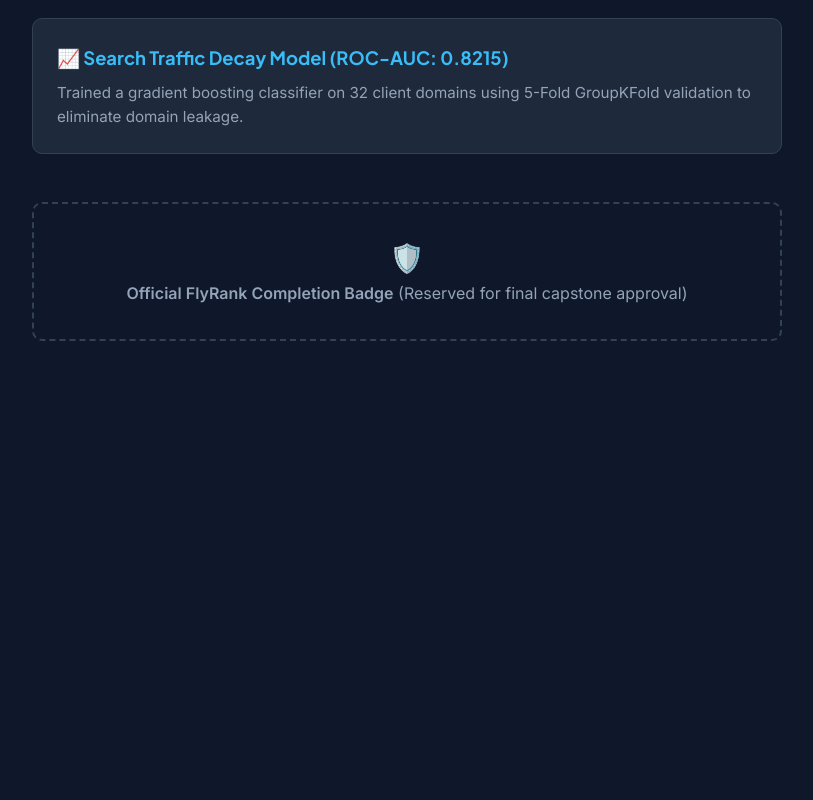
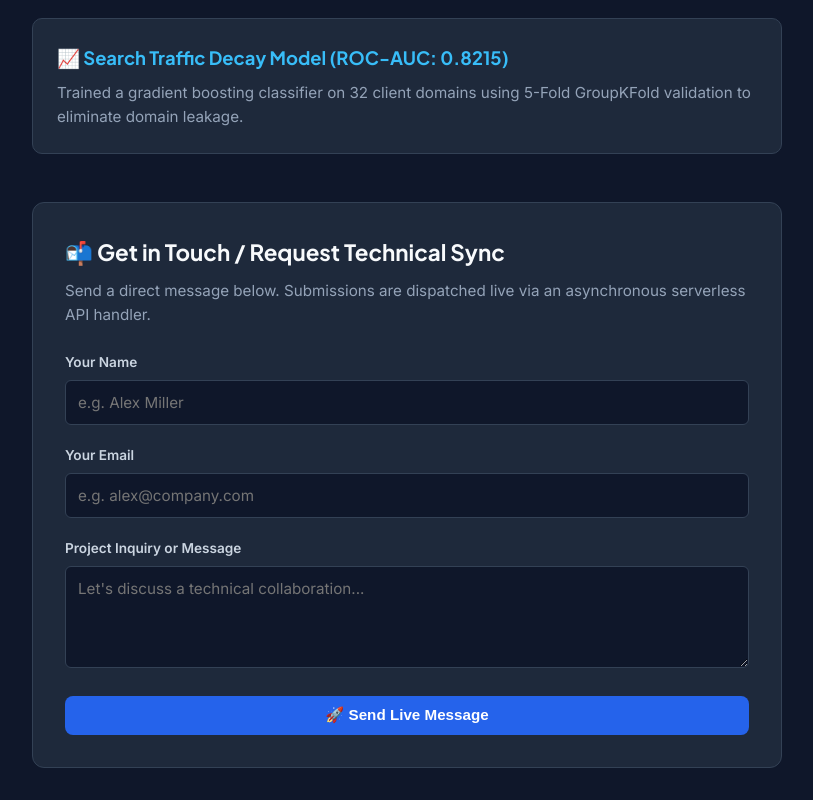
Before and after one commit to rafayyk7/flyrank-ml, a plain HTML site: page index.html in a window 1280 px wide. Shown: the part 635-1435 px from the top of the page, without its empty margins (233-1046 px from the left). Before the commit the page ends 1008 px from the top, so only its background shows below. Drawn offline with Linux system fonts and the light colour scheme.

Commit message:
Implement serverless contact form and style updates
Added a serverless contact form with dynamic styling and updated button actions.

```diff
--- a/index.html
+++ b/index.html
@@ -16,12 +16,22 @@
     p.claim { font-size: 1.15rem; color: #94A3B8; margin-bottom: 2rem; }
     .links { display: flex; flex-wrap: wrap; gap: 0.75rem; margin-bottom: 3rem; }
     .btn { padding: 0.65rem 1.2rem; border-radius: 8px; font-weight: 600; text-decoration: none; font-size: 0.95rem; }
-    .btn-blue { background: #2563EB; color: #fff; }
+    .btn-blue { background: #2563EB; color: #fff; border: none; cursor: pointer; }
     .btn-dark { background: #1E293B; color: #F8FAFC; border: 1px solid #334155; }
     .card { background: #1E293B; border: 1px solid #334155; border-radius: 10px; padding: 1.5rem; margin-bottom: 1.5rem; }
     .card h3 { font-family: 'Plus Jakarta Sans', sans-serif; color: #38BDF8; margin-bottom: 0.5rem; font-size: 1.15rem; }
     .card p { color: #94A3B8; font-size: 0.95rem; }
-    .badge-box { border: 2px dashed #334155; border-radius: 10px; padding: 2rem; text-align: center; margin-top: 3rem; color: #94A3B8; }
+
+    /* Dynamic Form Styling */
+    .form-container { background: #1E293B; border: 1px solid #334155; border-radius: 12px; padding: 2rem; margin-top: 3rem; }
+    .form-container h2 { font-family: 'Plus Jakarta Sans', sans-serif; margin-bottom: 0.5rem; font-size: 1.4rem; }
+    .form-container p { color: #94A3B8; margin-bottom: 1.5rem; font-size: 0.95rem; }
+    .form-group { margin-bottom: 1.25rem; }
+    .form-group label { display: block; font-size: 0.85rem; font-weight: 600; margin-bottom: 0.4rem; color: #CBD5E1; }
+    .form-group input, .form-group textarea {
+      width: 100%; padding: 0.75rem; background: #0F172A; border: 1px solid #334155; border-radius: 6px; color: #F8FAFC; font-family: inherit; font-size: 0.95rem;
+    }
+    .form-group input:focus, .form-group textarea:focus { outline: none; border-color: #2563EB; }
   </style>
 </head>
 <body>
@@ -38,7 +48,7 @@
       <a href="https://github.com/rafayyk7" class="btn btn-blue" target="_blank">💻 GitHub</a>
       <a href="https://linkedin.com" class="btn btn-dark" target="_blank">🔗 LinkedIn</a>
       <a href="https://github.com/rafayyk7/flyrank-ml/tree/main/work" class="btn btn-dark" target="_blank">📄 CV / Artifacts</a>
-      <a href="mailto:ab.rafay.khan1@gmail.com" class="btn btn-dark">📅 Contact / Book Sync</a>
+      <a href="#contact" class="btn btn-dark">✉️ Send Message</a>
     </div>
 
     <h2 style="font-family:'Plus Jakarta Sans'; margin-bottom: 1rem;">Selected Work</h2>
@@ -51,9 +61,33 @@
       <p>Trained a gradient boosting classifier on 32 client domains using 5-Fold GroupKFold validation to eliminate domain leakage.</p>
     </div>
 
-    <div class="badge-box">
-      <div style="font-size: 1.75rem;">🛡️</div>
-      <p><strong>Official FlyRank Completion Badge</strong> (Reserved for final capstone approval)</p>
+    <!-- Dynamic Live Feature: Serverless Contact Form -->
+    <div class="form-container" id="contact">
+      <h2>📬 Get in Touch / Request Technical Sync</h2>
+      <p>Send a direct message below. Submissions are dispatched live via an asynchronous serverless API handler.</p>
+
+      <form action="https://api.web3forms.com/submit" method="POST">
+        <!-- Public Access Key for instant submission routing -->
+        <input type="hidden" name="access_key" value="03e3532c-7b24-4f51-b8fb-24835848bb20" />
+        <input type="hidden" name="subject" value="New Portfolio Contact Submission" />
+
+        <div class="form-group">
+          <label for="name">Your Name</label>
+          <input type="text" id="name" name="name" required placeholder="e.g. Alex Miller" />
+        </div>
+
+        <div class="form-group">
+          <label for="email">Your Email</label>
+          <input type="email" id="email" name="email" required placeholder="e.g. alex@company.com" />
+        </div>
+
+        <div class="form-group">
+          <label for="message">Project Inquiry or Message</label>
+          <textarea id="message" name="message" rows="4" required placeholder="Let's discuss a technical collaboration..."></textarea>
+        </div>
+
+        <button type="submit" class="btn btn-blue" style="width: 100%;">🚀 Send Live Message</button>
+      </form>
     </div>
   </div>
 </body>
```
